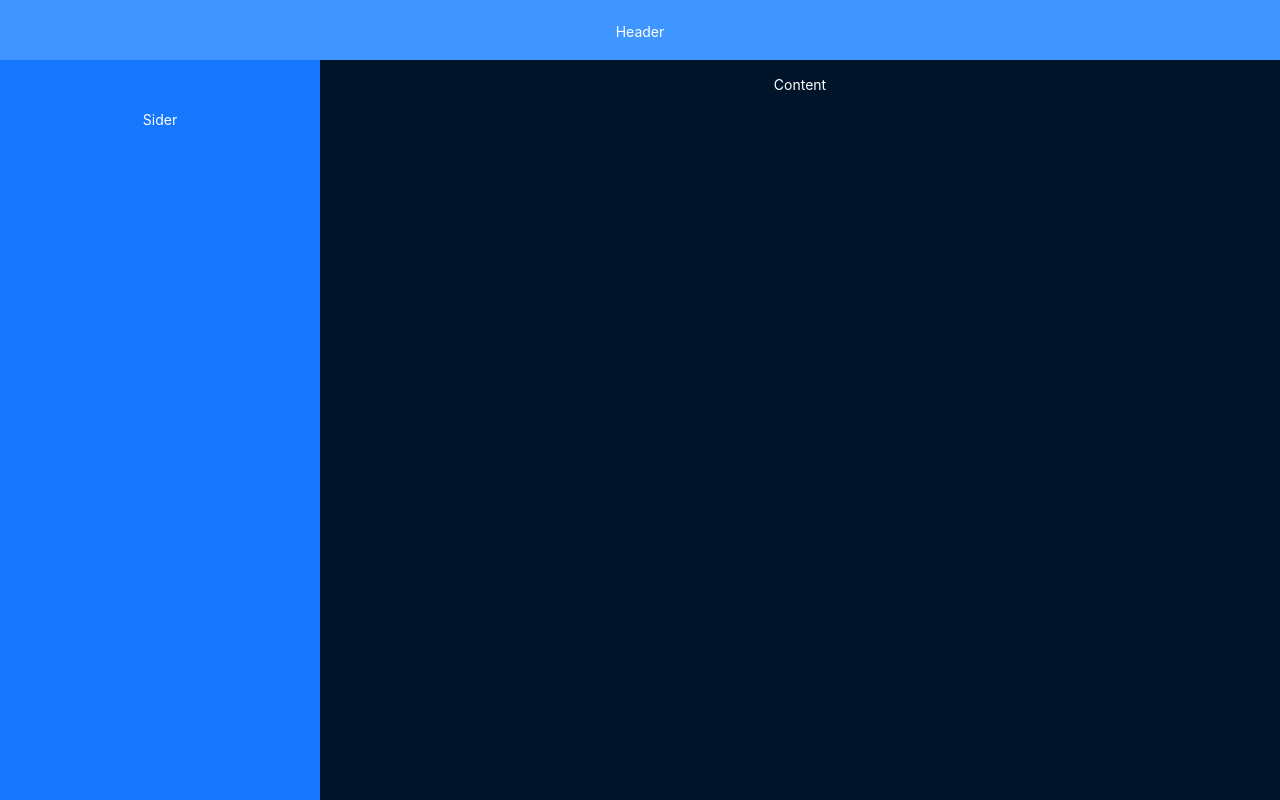
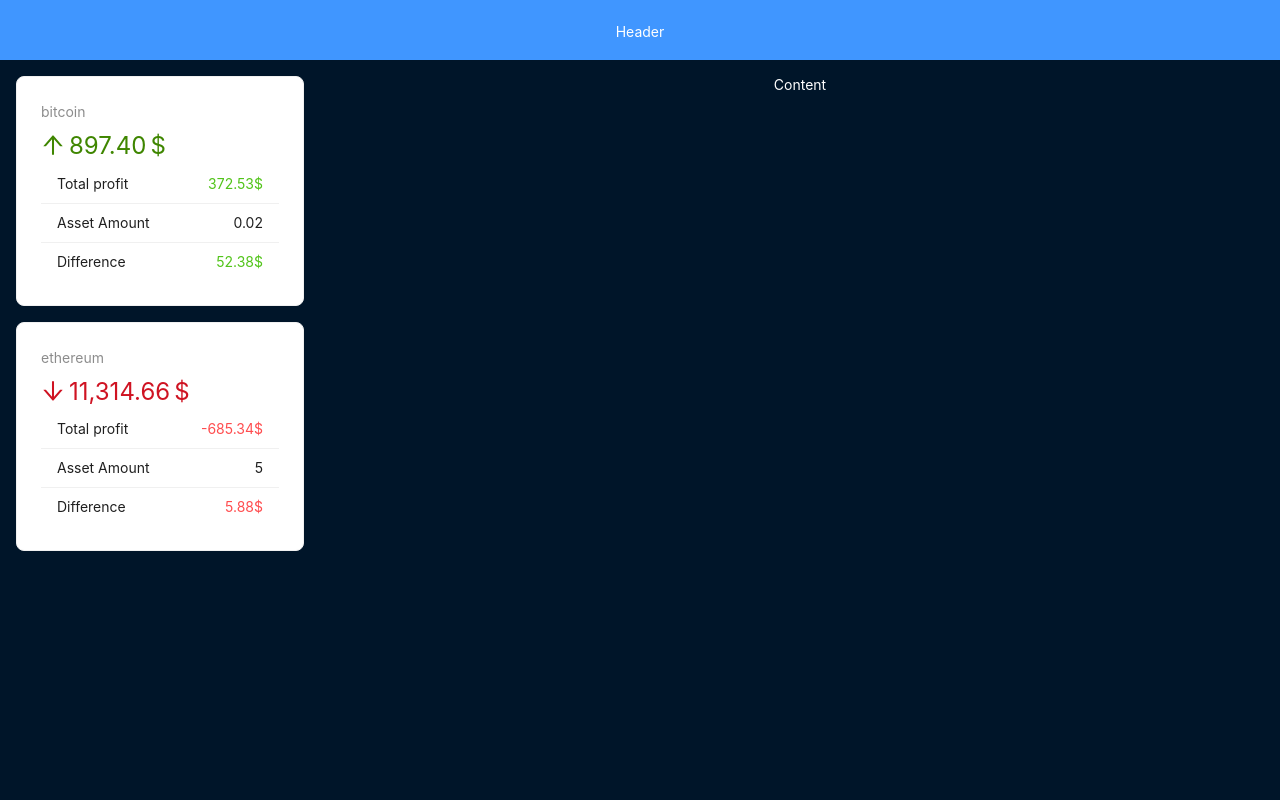
Before and after one commit to Markelas/crypto, a React (Vite) app: page / in a window 1280 px wide. Built offline with nearby package versions, Linux system fonts and the light colour scheme.

Commit message:
Add cards and differency between coins

```diff
--- a/package.json
+++ b/package.json
@@ -10,6 +10,7 @@
     "preview": "vite preview"
   },
   "dependencies": {
+    "@ant-design/icons": "^5.3.0",
     "antd": "^5.13.3",
     "react": "^18.2.0",
     "react-dom": "^18.2.0"
--- /dev/null
+++ b/src/api.js
@@ -0,0 +1,18 @@
+import {cryptoAssets, cryptoData} from "./data.js";
+
+//Так как данные о крпипте у нас уже есть, новые запросы с сервера делать не будем
+export function fakeFetchCrypto() {
+    return new Promise(resolve => {
+        setTimeout(() => {
+            resolve(cryptoData)
+        }, 1)
+    })
+}
+
+export function fetchAssets() {
+    return new Promise(resolve => {
+        setTimeout(() => {
+            resolve(cryptoAssets)
+        }, 1)
+    })
+}
--- a/src/components/layout/AppSider.jsx
+++ b/src/components/layout/AppSider.jsx
@@ -1,17 +1,92 @@
-import React from 'react';
-import {Layout} from "antd";
+import React, {useEffect, useState} from 'react';
+import { ArrowDownOutlined, ArrowUpOutlined } from '@ant-design/icons';
+import {Layout, Card, Statistic, List, Typography, Spin } from "antd";
+import {fakeFetchCrypto, fetchAssets} from "../../api.js";
+import {percentDifference} from "../../utils.js";
 
 const siderStyle = {
-    textAlign: 'center',
-    lineHeight: '120px',
-    color: '#fff',
-    backgroundColor: '#1677ff',
+    padding: '1rem',
 };
 
 const AppSider = () => {
+
+    const [loading, setLoading] = useState(false)
+    const [crypto, setCrypto] = useState([])
+    const [assets, setAssets] = useState([])
+
+    useEffect(() => {
+        //Делаем запрос при загрузке
+        async function preload() {
+            //Обозначаем, что идет загрузка
+            setLoading(true)
+
+            //Делаем запросы
+            const { result } = await fakeFetchCrypto()
+            const assets = await fetchAssets()
+
+            //Назначаем в стейт запрошенную информацию
+            setAssets(assets.map(asset => {
+                //Ищем монету по id
+                const coin = result.find(c => c.id === asset.id)
+                return {
+                    grow: asset.price < coin.price, //Сравниваем цену на монету с момента покупки и текущей цены, boolean
+                    growPercent: percentDifference(asset.price, coin.price), //На сколько процентов разница с момента покупки и актуальной стоимости
+                    totalAmount: asset.amount * coin.price, //Сколько в деньгах у нас монета
+                    totalProfit: asset.amount * coin.price - asset.amount * asset.price, // Сравниваем, по чем покупали и сколько сейчас по курсу
+                    ... asset,
+                }
+            }))
+            setCrypto(result)
+
+            //Завершаем загрузку
+            setLoading(false)
+        }
+
+        preload()
+    }, []);
+
+    //Отображаем спиннер, если идет загрузка
+    if (loading) {
+        return <Spin fullscreen />
+    }
+
     return (
         <Layout.Sider width="25%" style={siderStyle}>
-            Sider
+            {assets.map(asset => (
+                <Card key={asset.id} style={{marginBottom: '1rem'}}>
+                    <Statistic
+                        title={asset.id}
+                        value={asset.totalAmount}
+                        precision={2}
+                        valueStyle={{
+                            color: asset.grow
+                                ? '#3f8600'
+                                : '#cf1322'
+                        }}
+                        prefix={asset.grow
+                            ? <ArrowUpOutlined />
+                            : <ArrowDownOutlined />}
+                        suffix="$"
+                    />
+                    <List
+                        size="small"
+                        dataSource={[
+                            {title: 'Total profit', value: asset.totalProfit},
+                            {title: 'Asset Amount', value: asset.amount, isPlain: true},
+                            {title: 'Difference', value: asset.growPercent},
+                        ]}
+                        renderItem={(item) => (
+                            <List.Item>
+                                <span>{item.title}</span>
+                                {/*Если параметру не нужны доп символы, % или $, то отображаем этот спан*/}
+                                {item.isPlain && <span>{item.value}</span>}
+
+                                {!item.isPlain && <Typography.Text type={asset.grow ? 'success' : 'danger'}>{item.value.toFixed(2)}$</Typography.Text>}
+                            </List.Item>
+                        )}
+                    />
+                </Card>
+            ))}
         </Layout.Sider>
     );
 };
--- /dev/null
+++ b/src/utils.js
@@ -0,0 +1,4 @@
+export function percentDifference(a, b) {
+    //Функция, которая вычисляет процентное соотношение между курсами до покупки и после покупки
+    return +(100 * Math.abs((a - b) / ( (a + b) / 2 ))).toFixed(2)
+}
```
Also changed, not shown: 1 other file (tests, documents, lock files or other folders).
